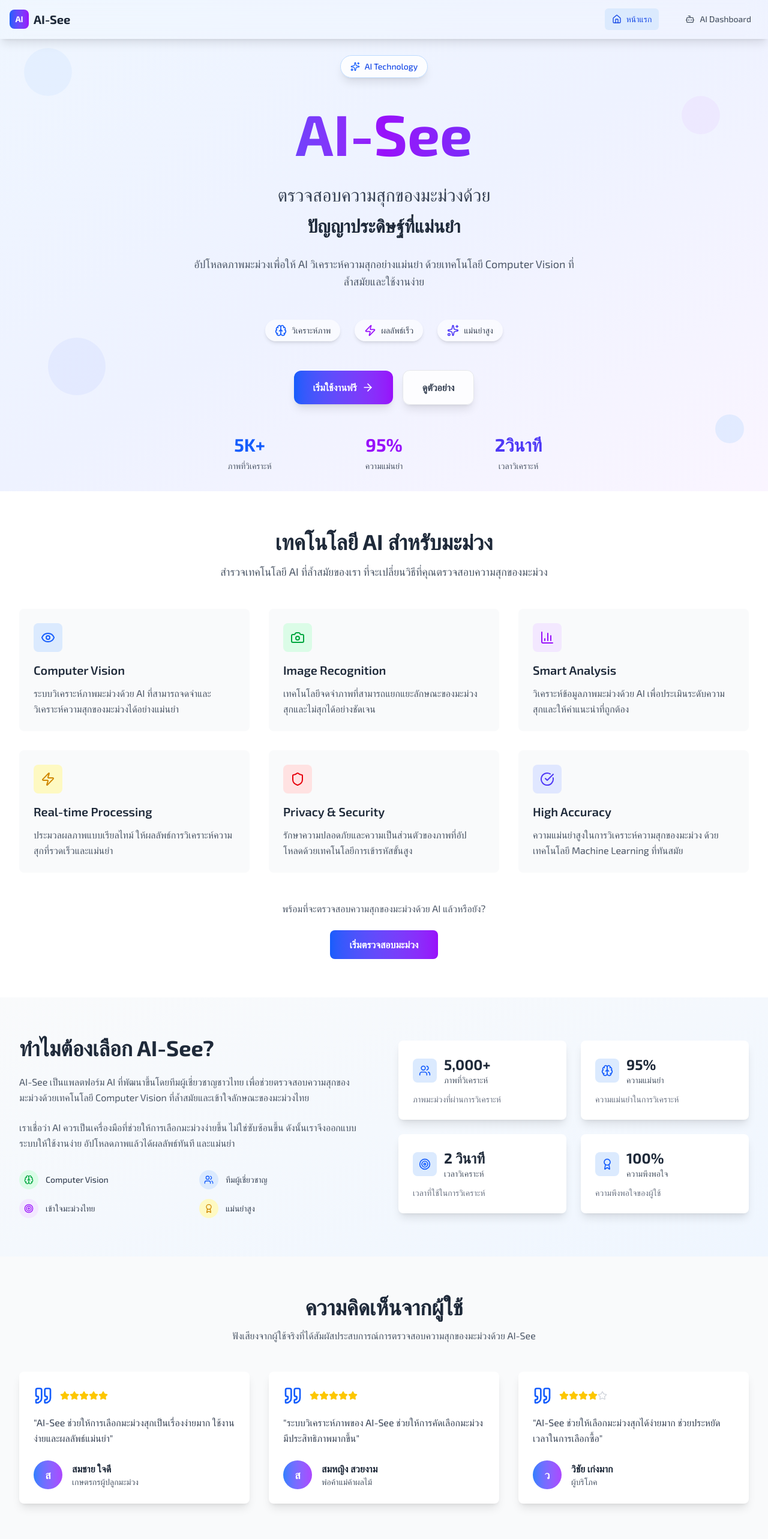
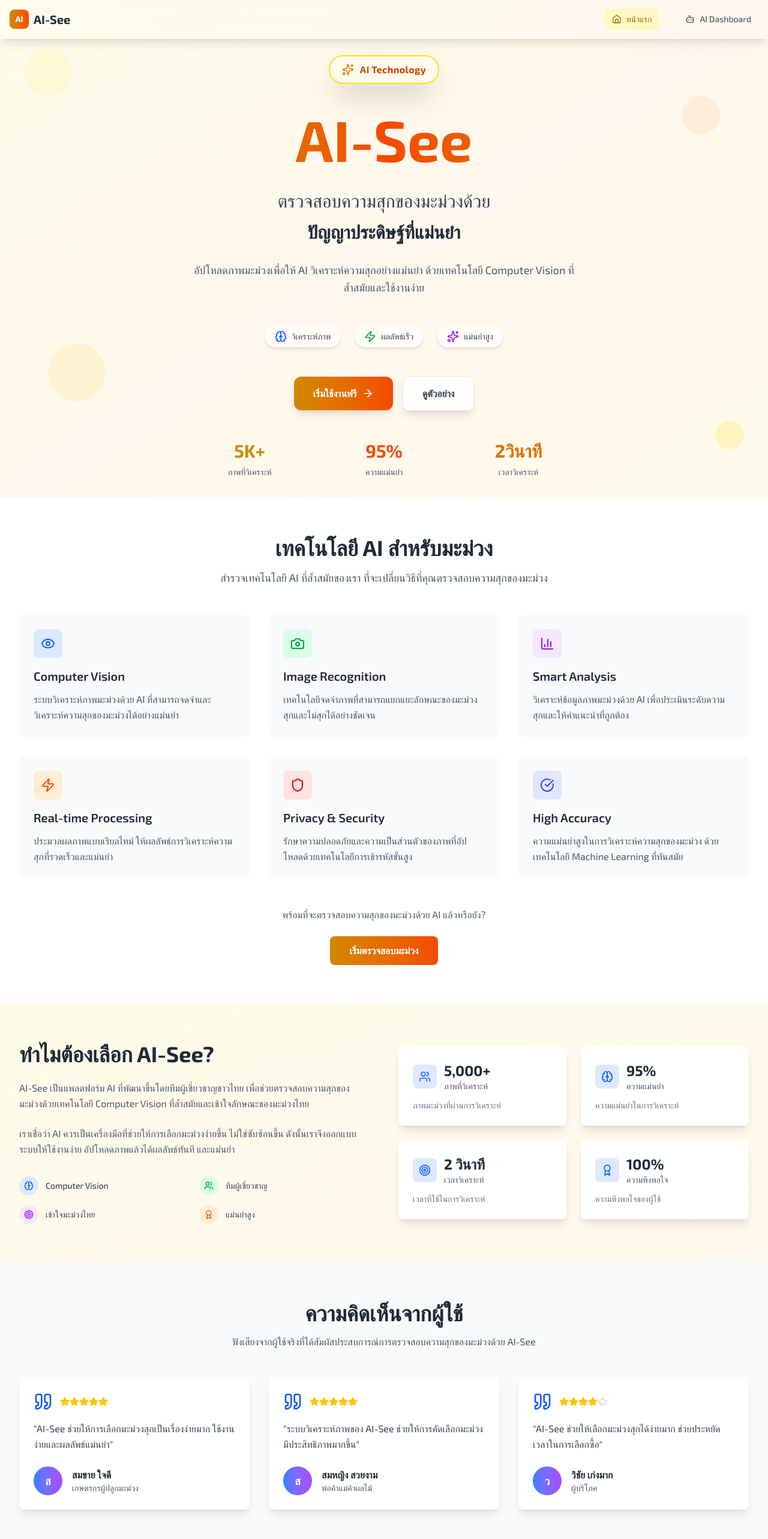
Before and after one commit to Setthapong-dev/Ai-See, a React (Vite) app in the folder client/: page / in a window 1280 px wide. Shown: the top 2566 px of the page at 60% size. Built offline with nearby package versions, Linux system fonts and the light colour scheme; a web font is replaced by a local one.

Commit message:
อัปเดตธีม

```diff
--- a/client/components/About.jsx
+++ b/client/components/About.jsx
@@ -30,7 +30,7 @@ const About = () => {
   ]
 
   return (
-    <section className="py-8 sm:py-12 lg:py-16 bg-gradient-to-br from-gray-50 to-blue-50">
+    <section className="py-8 sm:py-12 lg:py-16 bg-gradient-to-br from-yellow-50 to-orange-50">
       <div className="container mx-auto px-4 sm:px-6 lg:px-8">
         <div className="grid grid-cols-1 lg:grid-cols-2 gap-8 sm:gap-10 lg:gap-12 items-center">
           {/* Content Section */}
@@ -50,14 +50,14 @@ const About = () => {
 
             <div className="grid grid-cols-1 sm:grid-cols-2 gap-3 sm:gap-4">
               <div className="flex items-center">
-                <div className="w-6 h-6 sm:w-8 sm:h-8 bg-green-100 rounded-full flex items-center justify-center mr-2 sm:mr-3">
-                  <Brain className="w-3 h-3 sm:w-4 sm:h-4 text-green-600" />
+                <div className="w-6 h-6 sm:w-8 sm:h-8 bg-blue-100 rounded-full flex items-center justify-center mr-2 sm:mr-3">
+                  <Brain className="w-3 h-3 sm:w-4 sm:h-4 text-blue-600" />
                 </div>
                 <span className="text-xs sm:text-sm text-gray-700 font-medium">Computer Vision</span>
               </div>
               <div className="flex items-center">
-                <div className="w-6 h-6 sm:w-8 sm:h-8 bg-blue-100 rounded-full flex items-center justify-center mr-2 sm:mr-3">
-                  <Users className="w-3 h-3 sm:w-4 sm:h-4 text-blue-600" />
+                <div className="w-6 h-6 sm:w-8 sm:h-8 bg-green-100 rounded-full flex items-center justify-center mr-2 sm:mr-3">
+                  <Users className="w-3 h-3 sm:w-4 sm:h-4 text-green-600" />
                 </div>
                 <span className="text-xs sm:text-sm text-gray-700 font-medium">ทีมผู้เชี่ยวชาญ</span>
               </div>
@@ -68,8 +68,8 @@ const About = () => {
                 <span className="text-xs sm:text-sm text-gray-700 font-medium">เข้าใจมะม่วงไทย</span>
               </div>
               <div className="flex items-center">
-                <div className="w-6 h-6 sm:w-8 sm:h-8 bg-yellow-100 rounded-full flex items-center justify-center mr-2 sm:mr-3">
-                  <Award className="w-3 h-3 sm:w-4 sm:h-4 text-yellow-600" />
+                <div className="w-6 h-6 sm:w-8 sm:h-8 bg-orange-100 rounded-full flex items-center justify-center mr-2 sm:mr-3">
+                  <Award className="w-3 h-3 sm:w-4 sm:h-4 text-orange-600" />
                 </div>
                 <span className="text-xs sm:text-sm text-gray-700 font-medium">แม่นยำสูง</span>
               </div>
@@ -87,7 +87,7 @@ const About = () => {
                     className="bg-white rounded-lg p-3 sm:p-4 lg:p-6 shadow-lg hover:shadow-xl transition duration-300"
                   >
                     <div className="flex items-center mb-2 sm:mb-3">
-                      <div className="w-8 h-8 sm:w-10 sm:h-10 bg-blue-100 rounded-lg flex items-center justify-center mr-2 sm:mr-3">
+                      <div className="w-8 h-8 sm:w-10 sm:h-10 bg-gradient-to-br from-blue-100 to-indigo-100 rounded-lg flex items-center justify-center mr-2 sm:mr-3">
                         <IconComponent className="w-4 h-4 sm:w-5 sm:h-5 text-blue-600" />
                       </div>
                       <div>
--- a/client/components/Features.jsx
+++ b/client/components/Features.jsx
@@ -30,7 +30,7 @@ const Features = () => {
       icon: Zap,
       title: "Real-time Processing",
       description: "ประมวลผลภาพแบบเรียลไทม์ ให้ผลลัพธ์การวิเคราะห์ความสุกที่รวดเร็วและแม่นยำ",
-      color: "yellow"
+      color: "orange"
     },
     {
       id: 5,
@@ -53,8 +53,8 @@ const Features = () => {
       blue: "text-blue-600 bg-blue-100",
       green: "text-green-600 bg-green-100",
       purple: "text-purple-600 bg-purple-100",
-      yellow: "text-yellow-600 bg-yellow-100",
       red: "text-red-600 bg-red-100",
+      orange: "text-orange-600 bg-orange-100",
       indigo: "text-indigo-600 bg-indigo-100"
     }
     return colorMap[color] || colorMap.blue
@@ -100,7 +100,7 @@ const Features = () => {
           </p>
           <Link
             to="/ai"
-            className="w-full sm:w-auto bg-gradient-to-r from-blue-600 to-purple-600 hover:from-blue-700 hover:to-purple-700 text-white font-semibold py-3 px-6 sm:px-8 rounded-lg transition duration-300 ease-in-out transform hover:scale-105 text-sm sm:text-base inline-block text-center"
+            className="w-full sm:w-auto bg-gradient-to-r from-yellow-600 to-orange-600 hover:from-yellow-700 hover:to-orange-700 text-white font-semibold py-3 px-6 sm:px-8 rounded-lg transition duration-300 ease-in-out transform hover:scale-105 text-sm sm:text-base inline-block text-center"
           >
             เริ่มตรวจสอบมะม่วง
           </Link>
--- a/client/components/Header.jsx
+++ b/client/components/Header.jsx
@@ -35,7 +35,7 @@ const Header = () => {
             onClick={() => window.scrollTo({ top: 0, behavior: 'smooth' })}
             className="flex items-center space-x-2 hover:opacity-80 transition duration-300"
           >
-            <div className="w-8 h-8 bg-gradient-to-r from-blue-600 to-purple-600 rounded-lg flex items-center justify-center">
+            <div className="w-8 h-8 bg-gradient-to-r from-yellow-600 to-orange-600 rounded-lg flex items-center justify-center">
               <span className="text-white font-bold text-sm">AI</span>
             </div>
             <span className={`text-xl font-bold transition-colors duration-300 ${
@@ -49,8 +49,8 @@ const Header = () => {
               to="/"
               className={`px-3 py-2 rounded-md text-sm font-medium transition duration-300 flex items-center ${
                 location.pathname === '/'
-                  ? 'bg-blue-100 text-blue-700'
-                  : 'text-gray-600 hover:text-blue-600 hover:bg-blue-50'
+                  ? 'bg-yellow-100 text-yellow-700'
+                  : 'text-gray-600 hover:text-yellow-600 hover:bg-yellow-50'
               }`}
             >
               <Home className="w-4 h-4 mr-2" />
@@ -60,8 +60,8 @@ const Header = () => {
               to="/ai"
               className={`px-3 py-2 rounded-md text-sm font-medium transition duration-300 flex items-center ${
                 location.pathname === '/ai'
-                  ? 'bg-blue-100 text-blue-700'
-                  : 'text-gray-600 hover:text-blue-600 hover:bg-blue-50'
+                  ? 'bg-yellow-100 text-yellow-700'
+                  : 'text-gray-600 hover:text-yellow-600 hover:bg-yellow-50'
               }`}
             >
               <Bot className="w-4 h-4 mr-2" />
@@ -73,7 +73,7 @@ const Header = () => {
           <div className="md:hidden">
             <button
               onClick={toggleMobileMenu}
-              className="text-gray-600 hover:text-blue-600 focus:outline-none focus:text-blue-600 transition duration-300"
+              className="text-gray-600 hover:text-yellow-600 focus:outline-none focus:text-yellow-600 transition duration-300"
             >
               {isMobileMenuOpen ? (
                 <X className="h-6 w-6" />
@@ -93,8 +93,8 @@ const Header = () => {
                 onClick={() => setIsMobileMenuOpen(false)}
                 className={`px-3 py-2 rounded-md text-sm font-medium transition duration-300 flex items-center ${
                   location.pathname === '/'
-                    ? 'bg-blue-100 text-blue-700'
-                    : 'text-gray-600 hover:text-blue-600 hover:bg-blue-50'
+                    ? 'bg-yellow-100 text-yellow-700'
+                    : 'text-gray-600 hover:text-yellow-600 hover:bg-yellow-50'
                 }`}
               >
                 <Home className="w-4 h-4 mr-2" />
@@ -105,8 +105,8 @@ const Header = () => {
                 onClick={() => setIsMobileMenuOpen(false)}
                 className={`px-3 py-2 rounded-md text-sm font-medium transition duration-300 flex items-center ${
                   location.pathname === '/ai'
-                    ? 'bg-blue-100 text-blue-700'
-                    : 'text-gray-600 hover:text-blue-600 hover:bg-blue-50'
+                    ? 'bg-yellow-100 text-yellow-700'
+                    : 'text-gray-600 hover:text-yellow-600 hover:bg-yellow-50'
                 }`}
               >
                 <Bot className="w-4 h-4 mr-2" />
--- a/client/components/Hero.jsx
+++ b/client/components/Hero.jsx
@@ -4,24 +4,36 @@ import { ArrowRight, Sparkles, Brain, Zap } from 'lucide-react'
 
 const Hero = () => {
   return (
-    <div className="min-h-screen bg-gradient-to-br from-blue-50 via-indigo-50 to-purple-50 flex items-center justify-center pt-24 sm:pt-20 md:pt-16 pb-8 relative overflow-hidden">
+    <div className="min-h-screen bg-gradient-to-br from-yellow-50 via-orange-50 to-amber-50 flex items-center justify-center pt-24 sm:pt-20 md:pt-16 pb-8 relative overflow-hidden">
       {/* Background Decorations */}
       <div className="absolute inset-0 overflow-hidden">
-        <div className="absolute top-10 sm:top-20 left-4 sm:left-10 w-12 h-12 sm:w-20 sm:h-20 bg-blue-200 rounded-full opacity-20 animate-pulse"></div>
-        <div className="absolute top-20 sm:top-40 right-8 sm:right-20 w-10 h-10 sm:w-16 sm:h-16 bg-purple-200 rounded-full opacity-30 animate-pulse delay-1000"></div>
-        <div className="absolute bottom-20 sm:bottom-40 left-8 sm:left-20 w-16 h-16 sm:w-24 sm:h-24 bg-indigo-200 rounded-full opacity-25 animate-pulse delay-2000"></div>
-        <div className="absolute bottom-8 sm:bottom-20 right-4 sm:right-10 w-8 h-8 sm:w-12 sm:h-12 bg-blue-300 rounded-full opacity-20 animate-pulse delay-500"></div>
+        <div className="absolute top-10 sm:top-20 left-4 sm:left-10 w-12 h-12 sm:w-20 sm:h-20 bg-yellow-200 rounded-full opacity-20 animate-pulse"></div>
+        <div className="absolute top-20 sm:top-40 right-8 sm:right-20 w-10 h-10 sm:w-16 sm:h-16 bg-orange-200 rounded-full opacity-30 animate-pulse delay-1000"></div>
+        <div className="absolute bottom-20 sm:bottom-40 left-8 sm:left-20 w-16 h-16 sm:w-24 sm:h-24 bg-amber-200 rounded-full opacity-25 animate-pulse delay-2000"></div>
+        <div className="absolute bottom-8 sm:bottom-20 right-4 sm:right-10 w-8 h-8 sm:w-12 sm:h-12 bg-yellow-300 rounded-full opacity-20 animate-pulse delay-500"></div>
       </div>
 
       <div className="text-center relative z-10 max-w-6xl mx-auto px-4 sm:px-6 lg:px-8">
         {/* Badge */}
-        <div className="inline-flex items-center bg-white/80 backdrop-blur-sm border border-blue-200 rounded-full px-3 py-1.5 sm:px-4 sm:py-2 mb-6 sm:mb-8 md:mt-7 shadow-lg ">
-          <Sparkles className="w-3 h-3 sm:w-4 sm:h-4 text-blue-600 mr-1.5 sm:mr-2" />
-          <span className="text-xs sm:text-sm font-medium text-blue-700">AI Technology</span>
+        <div className="inline-flex items-center bg-gradient-to-r from-yellow-50 via-orange-50 to-amber-50 backdrop-blur-md border-2 border-yellow-300 rounded-full px-4 py-2 sm:px-5 sm:py-2.5 mb-6 sm:mb-8 md:mt-7 shadow-2xl hover:shadow-yellow-500/25 transition-all duration-500 hover:scale-110 hover:border-yellow-400 relative overflow-hidden group">
+          {/* Animated background glow */}
+          <div className="absolute inset-0 bg-gradient-to-r from-yellow-200/20 via-orange-200/20 to-amber-200/20 rounded-full opacity-0 group-hover:opacity-100 transition-opacity duration-500 animate-pulse"></div>
+
+          {/* Sparkle icon with animation */}
+          <Sparkles className="w-4 h-4 sm:w-5 sm:h-5 text-yellow-600 mr-2 sm:mr-2.5 relative z-10 group-hover:animate-spin transition-transform duration-300" />
+
+          {/* Text with gradient */}
+          <span className="text-sm sm:text-base font-bold bg-gradient-to-r from-yellow-700 via-orange-700 to-amber-700 bg-clip-text text-transparent tracking-wide relative z-10 group-hover:from-yellow-600 group-hover:via-orange-600 group-hover:to-amber-600 transition-all duration-300">
+            AI Technology
+          </span>
+
+          {/* Floating particles effect */}
+          <div className="absolute -top-1 -right-1 w-2 h-2 bg-yellow-400 rounded-full opacity-0 group-hover:opacity-100 animate-ping"></div>
+          <div className="absolute -bottom-1 -left-1 w-1.5 h-1.5 bg-orange-400 rounded-full opacity-0 group-hover:opacity-100 animate-ping delay-150"></div>
         </div>
 
         {/* Main Heading */}
-        <h1 className="text-4xl sm:text-5xl md:text-6xl lg:text-7xl xl:text-8xl font-bold mb-4 sm:mb-6 bg-gradient-to-r from-blue-600 via-purple-600 to-indigo-600 bg-clip-text text-transparent leading-tight">
+        <h1 className="text-4xl sm:text-5xl md:text-6xl lg:text-7xl xl:text-8xl font-bold mb-4 sm:mb-6 bg-gradient-to-r from-yellow-600 via-orange-600 to-amber-600 bg-clip-text text-transparent leading-tight">
           AI-See
         </h1>
 
@@ -46,11 +58,11 @@ const Hero = () => {
             <span className="text-xs sm:text-sm font-medium text-gray-700">วิเคราะห์ภาพ</span>
           </div>
           <div className="flex items-center bg-white/60 backdrop-blur-sm rounded-full px-3 py-1.5 sm:px-4 sm:py-2 shadow-md">
-            <Zap className="w-4 h-4 sm:w-5 sm:h-5 text-purple-600 mr-1.5 sm:mr-2" />
+            <Zap className="w-4 h-4 sm:w-5 sm:h-5 text-green-600 mr-1.5 sm:mr-2" />
             <span className="text-xs sm:text-sm font-medium text-gray-700">ผลลัพธ์เร็ว</span>
           </div>
           <div className="flex items-center bg-white/60 backdrop-blur-sm rounded-full px-3 py-1.5 sm:px-4 sm:py-2 shadow-md">
-            <Sparkles className="w-4 h-4 sm:w-5 sm:h-5 text-indigo-600 mr-1.5 sm:mr-2" />
+            <Sparkles className="w-4 h-4 sm:w-5 sm:h-5 text-purple-600 mr-1.5 sm:mr-2" />
             <span className="text-xs sm:text-sm font-medium text-gray-700">แม่นยำสูง</span>
           </div>
         </div>
@@ -59,7 +71,7 @@ const Hero = () => {
         <div className="flex flex-col sm:flex-row gap-3 sm:gap-4 justify-center items-center mb-8 sm:mb-12 px-4">
           <Link
             to="/ai"
-            className="w-full sm:w-auto bg-gradient-to-r from-blue-600 to-purple-600 hover:from-blue-700 hover:to-purple-700 text-white font-semibold py-3 sm:py-4 px-6 sm:px-8 rounded-xl transition duration-300 ease-in-out transform hover:scale-105 flex items-center justify-center shadow-lg hover:shadow-xl text-sm sm:text-base"
+            className="w-full sm:w-auto bg-gradient-to-r from-yellow-600 to-orange-600 hover:from-yellow-700 hover:to-orange-700 text-white font-semibold py-3 sm:py-4 px-6 sm:px-8 rounded-xl transition duration-300 ease-in-out transform hover:scale-105 flex items-center justify-center shadow-lg hover:shadow-xl text-sm sm:text-base"
           >
             เริ่มใช้งานฟรี
             <ArrowRight className="w-4 h-4 sm:w-5 sm:h-5 ml-2" />
@@ -72,15 +84,15 @@ const Hero = () => {
         {/* Stats */}
         <div className="grid grid-cols-3 gap-4 sm:gap-6 lg:gap-8 max-w-2xl mx-auto px-4">
           <div className="text-center">
-            <div className="text-xl sm:text-2xl lg:text-3xl font-bold text-blue-600 mb-1 sm:mb-2">5K+</div>
+            <div className="text-xl sm:text-2xl lg:text-3xl font-bold text-yellow-600 mb-1 sm:mb-2">5K+</div>
             <div className="text-xs sm:text-sm text-gray-600">ภาพที่วิเคราะห์</div>
           </div>
           <div className="text-center">
-            <div className="text-xl sm:text-2xl lg:text-3xl font-bold text-purple-600 mb-1 sm:mb-2">95%</div>
+            <div className="text-xl sm:text-2xl lg:text-3xl font-bold text-orange-600 mb-1 sm:mb-2">95%</div>
             <div className="text-xs sm:text-sm text-gray-600">ความแม่นยำ</div>
           </div>
           <div className="text-center">
-            <div className="text-xl sm:text-2xl lg:text-3xl font-bold text-indigo-600 mb-1 sm:mb-2">2วินาที</div>
+            <div className="text-xl sm:text-2xl lg:text-3xl font-bold text-amber-600 mb-1 sm:mb-2">2วินาที</div>
             <div className="text-xs sm:text-sm text-gray-600">เวลาวิเคราะห์</div>
           </div>
         </div>
--- a/client/components/Testimonial.jsx
+++ b/client/components/Testimonial.jsx
@@ -91,7 +91,7 @@ const Testimonial = () => {
 
         {/* Closing Section */}
         <div className="text-center mt-8 sm:mt-12 lg:mt-16">
-          <div className="bg-gradient-to-r from-blue-50 to-purple-50 rounded-2xl p-4 sm:p-6 lg:p-8 max-w-4xl mx-auto">
+          <div className="bg-gradient-to-r from-yellow-50 to-orange-50 rounded-2xl p-4 sm:p-6 lg:p-8 max-w-4xl mx-auto">
             <h3 className="text-xl sm:text-2xl font-bold text-gray-800 mb-3 sm:mb-4">
               พร้อมที่จะตรวจสอบมะม่วงแล้วหรือยัง?
             </h3>
--- a/client/pages/Ai.jsx
+++ b/client/pages/Ai.jsx
@@ -33,7 +33,7 @@ const Ai = () => {
   return (
     <>
       <Header />
-      <div className="min-h-screen bg-gray-50 flex items-center justify-center py-8 md:mt-10">
+      <div className="min-h-screen bg-gradient-to-br from-yellow-50 to-orange-50 flex items-center justify-center py-8 md:mt-10">
         <div className="max-w-4xl mx-auto px-4 w-full">
           <div className="bg-white rounded-lg shadow-lg p-8">
             <h1 className="text-3xl font-bold text-center text-gray-800 mb-8">
@@ -77,7 +77,7 @@ const Ai = () => {
                   <button
                     onClick={handleSubmit}
                     disabled={!selectedImage || isAnalyzing}
-                    className="bg-blue-600 hover:bg-blue-700 disabled:bg-gray-400 text-white px-8 py-3 rounded-lg font-semibold flex items-center gap-2 mx-auto transition-colors"
+                    className="bg-gradient-to-r from-yellow-600 to-orange-600 hover:from-yellow-700 hover:to-orange-700 disabled:bg-gray-400 text-white px-8 py-3 rounded-lg font-semibold flex items-center gap-2 mx-auto transition-colors"
                   >
                     <Camera className="w-5 h-5" />
                     {isAnalyzing ? 'กำลังวิเคราะห์...' : 'วิเคราะห์ภาพ'}
@@ -97,7 +97,7 @@ const Ai = () => {
                   <div className="flex items-center justify-center">
                     {isAnalyzing ? (
                       <div className="flex items-center gap-3">
-                        <div className="animate-spin rounded-full h-6 w-6 border-b-2 border-blue-600"></div>
+                        <div className="animate-spin rounded-full h-6 w-6 border-b-2 border-yellow-600"></div>
                         <p className="text-gray-700 text-lg">{content}</p>
                       </div>
                     ) : (
--- a/client/src/index.css
+++ b/client/src/index.css
@@ -6,5 +6,7 @@
 }
 
 :root {
-  --color-primary: #0A84FF;
+  --color-primary: #F59E0B;
+  --color-secondary: #EA580C;
+  --color-accent: #D97706;
 }
```
Also changed, not shown: client/components/Footer.jsx (+4 -4 lines).
